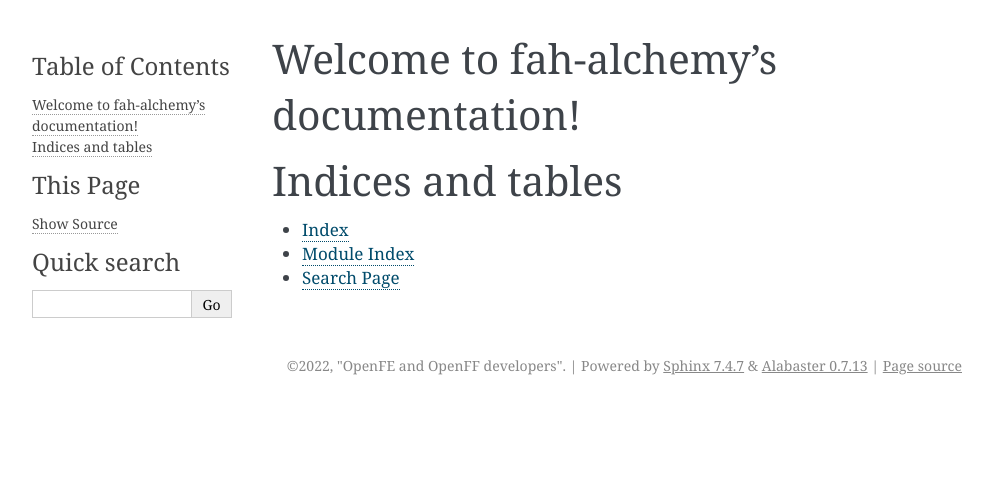
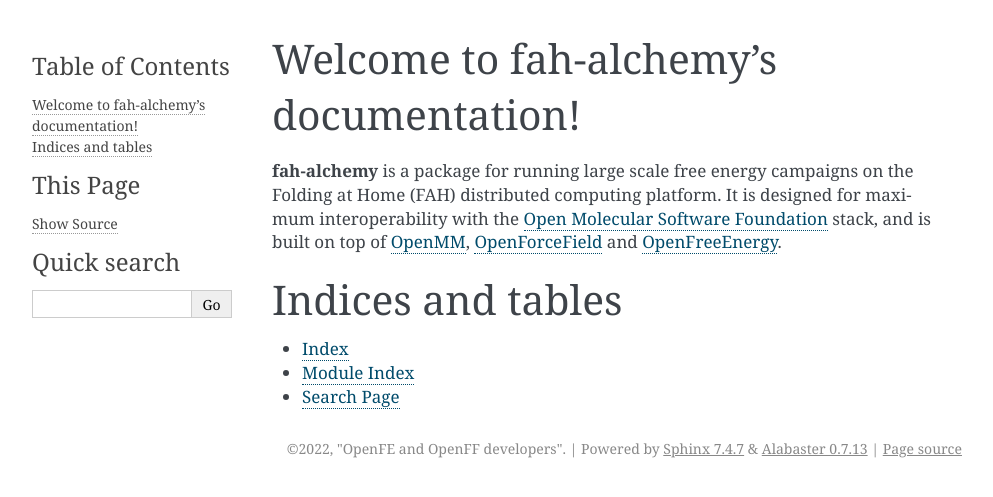
Before and after one commit to OpenFreeEnergy/alchemiscale, a Sphinx documentation site: the page built from docs/index.rst, in a window 1280 px wide. Shown: the top 497 px of the page, without its empty margins (148-1141 px from the left). Built offline with Sphinx 7.4.7, drawn with Linux system fonts in a browser that asks for light colours.

Commit message:
add initial intro

```diff
--- a/docs/index.rst
+++ b/docs/index.rst
@@ -5,6 +5,17 @@
 
 Welcome to fah-alchemy's documentation!
 =======================================
+
+
+**fah-alchemy** is a package for running large scale free energy campaigns
+on the Folding at Home (FAH) distributed computing platform. It is designed for
+maximum interoperability with the `Open Molecular Software Foundation`_ stack,
+and is built on top of `OpenMM`_, `OpenForceField`_ and `OpenFreeEnergy`_.
+
+.. _Open Molecular Software Foundation: https://openmolecular.org
+.. _OpenMM: https://openmm.org
+.. _OpenForceField: https://openforcefield.org
+.. _OpenFreeEnergy: https://openfree.energy/
 
 .. toctree::
    :maxdepth: 2
```
